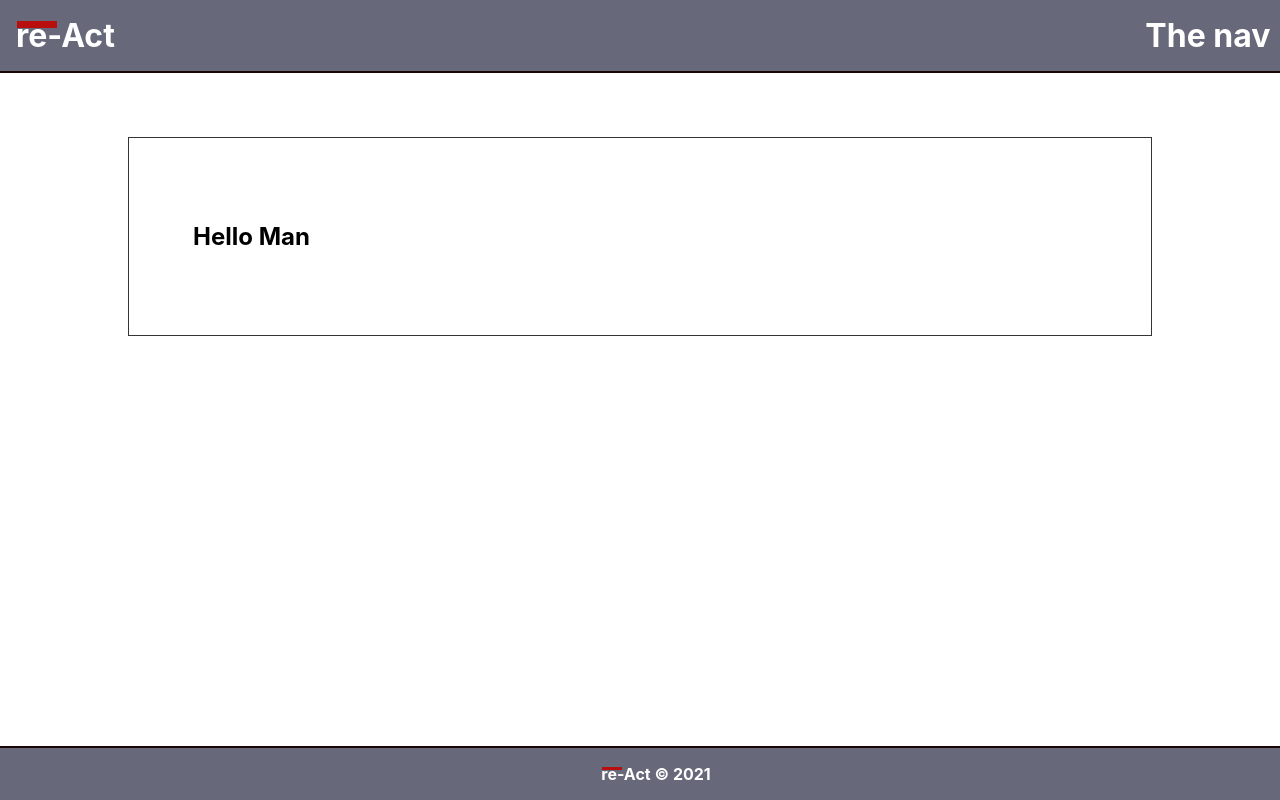
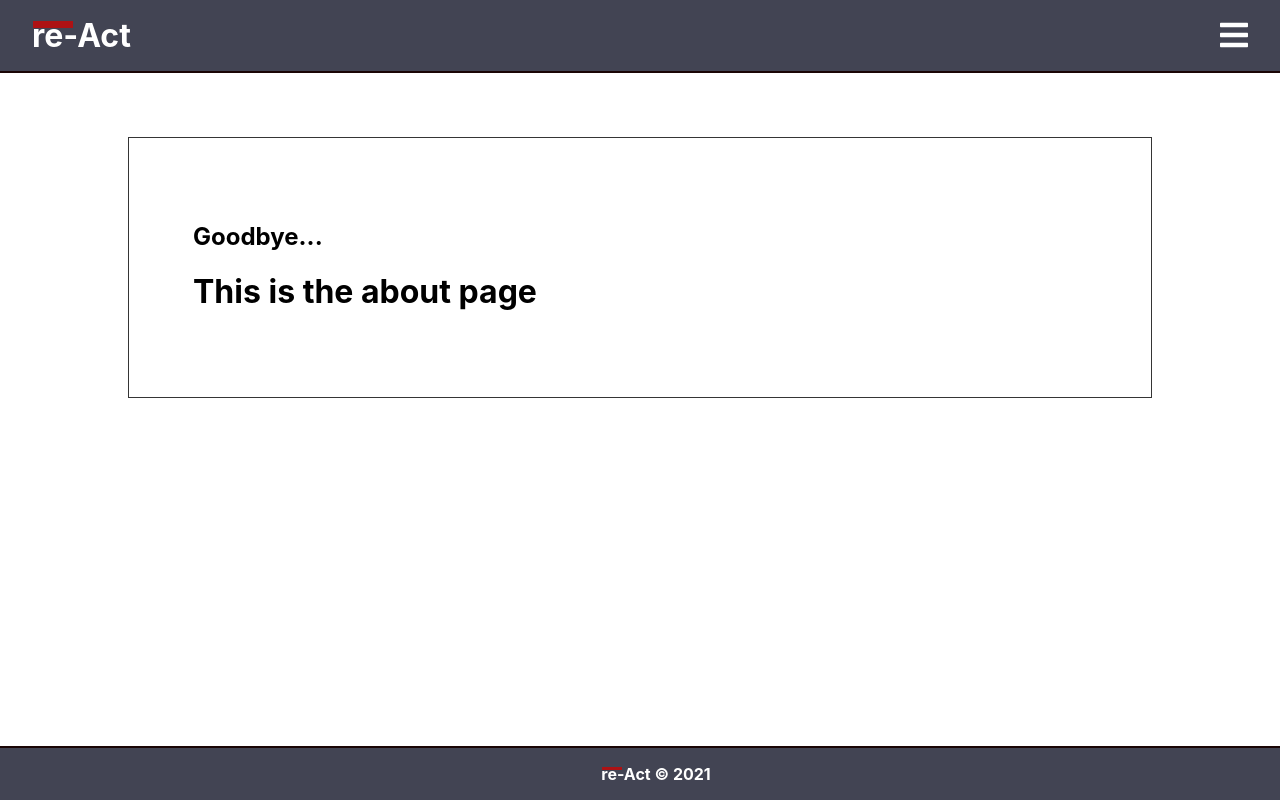
Before and after one commit to animatrons/re-act-, a React (Create React App) app in the folder re-act/: page /about in a window 1280 px wide. Shown: the top 800 px of the page. Built offline with nearby package versions, Linux system fonts and the light colour scheme.

Commit message:
Second time

```diff
--- a/re-act/package.json
+++ b/re-act/package.json
@@ -3,12 +3,18 @@
   "version": "0.1.0",
   "private": true,
   "dependencies": {
+    "@fortawesome/fontawesome-svg-core": "^1.2.35",
+    "@fortawesome/free-solid-svg-icons": "^5.15.3",
+    "@fortawesome/react-fontawesome": "^0.1.14",
+    "@fortawesome/react-native-fontawesome": "^0.2.6",
     "@testing-library/jest-dom": "^5.11.4",
     "@testing-library/react": "^11.1.0",
     "@testing-library/user-event": "^12.1.10",
     "react": "^17.0.2",
     "react-dom": "^17.0.2",
+    "react-router-dom": "^5.2.0",
     "react-scripts": "4.0.3",
+    "react-spring": "^9.1.2",
     "web-vitals": "^1.0.1"
   },
   "scripts": {
--- a/re-act/public/index.html
+++ b/re-act/public/index.html
@@ -20,6 +20,7 @@
         margin: 0;
         padding: 0;
         position: relative;
+        overflow: hidden;
       }
       #root{
         height: 100%;
--- a/re-act/src/App.css
+++ b/re-act/src/App.css
@@ -1,21 +1,35 @@
 .main-comp{
+  height: 100vh;
+  margin: 0;
+  width: 100vw;
+  box-sizing: border-box;
   position: relative;
+}
+.all{
+  /* height: 100vh;
+  margin: 0;
+  width: 100vw;
   box-sizing: border-box;
-  height: 100%;
+  position: relative; */
 }
-
 .flex {
   display:flex;
   justify-content: space-between;
 }
 
-.Cont {
-  /* max-width: 1000px;
-  margin: 2rem auto;
-  padding: 2rem; */
+.Cont-border {
   margin: 5vw 10vw;
   padding: 5vw;
   border: rgb(53, 53, 53) 1px solid ;
+  height: auto;
+  position:relative;
+}
+.Cont {
+  margin: 5vw 10vw;
+  padding: 5vw;
+  border: rgba(53, 53, 53, 0) 1px solid ;
+  height: auto;
+  position:relative;
 }
 
 .logo{
@@ -26,23 +40,89 @@
 .logo:before{
   content: "";
   position: absolute;
-  background-color: rgb(185, 14, 14);
+  background-color: rgba(185, 14, 14, 0.904);
   left: 0.04em;
   top: 0.17em;
   width: 1.25em;
   height: 0.22em;
 }
 .nav{
-  margin-right: 2vw;
+  margin-right: 1.5em;
+}
+.nav span{
+  cursor: pointer;
+}
+.nav-menu{
+  position: fixed;
+  color: rgb(31, 24, 24);
+  top: 2.33em;
+  right: 0;
+  background-color: rgb(255, 255, 255);
+  width: 500px;
+  height: 100%;
+  z-index: 50;
+
+}
+.nav-menu .nohead{
+  margin: 0;
+  padding: 0;
+  padding-left: 2em;
+}
+.nav-menu .head{
+  border-bottom: rgba(66, 68, 83, 0.534) 2px solid;
+  color: black;
+  padding-bottom: 1em;
+  padding-top: 1.5em;
+  margin-top: 0;
+  margin-bottom: 0;
+  box-shadow: 0px 1px 12px gray;
+  width: 100%;
+}
+
+.nav-menu li{
+  list-style: none;
+  padding: 1em 0.5em 1em 0.5em;
+  border-bottom: rgba(66, 68, 83, 0.534) 2px solid;
+  color: rgb(41, 41, 209);
+
+}
+.lnk{
+  text-decoration: none;
+}
+@media only screen and (max-width: 600px){
+  .nav-menu{
+    color: rgb(31, 24, 24);
+    position: fixed;
+    top: 2.33em;
+    right: 0;
+    background-color: rgb(255, 255, 255);
+    padding: 0;
+    width: 80%;
+    height: 100%;
+    z-index: 50;
+  }
+
+}
+.menu-mask{
+  position: fixed;
+  width: 100%;
+  height: 100%;
+  top: 2.4em;
+  right: 0;
+  z-index: 40;
+  background-color: rgba(0, 0, 0, 0.774);
 }
 .app-header{
   font-weight: bold;
   border-bottom: 2px solid rgb(26, 5, 5);
   padding: 1rem;
-  background-color: rgba(6, 9, 39, 0.609);
+  background-color: rgb(66, 68, 83);
   color: white;
   margin-top: 0;
   width: 100%;
+}
+.app-header .logo {
+  margin-left: 0.5em;
 }
 
 .foot{
@@ -50,12 +130,12 @@
   padding: 1rem;
   font-weight: bold;
   position: absolute;
-  background-color: rgba(6, 9, 39, 0.609);
+  background-color: rgb(66, 68, 83);
   color: white;
   margin: 0;
   bottom: 0;
   width: 100%;
   display: grid;
   place-content: center;
-
+  z-index: 100;
 }
--- a/re-act/src/App.js
+++ b/re-act/src/App.js
@@ -1,17 +1,41 @@
 import './App.css';
 import Header from './comp/Header'
-import Hello from './comp/Hello';
-import Counter from './comp/Counter';
 import FooterC from './comp/Footer';
 import Container from './comp/Container';
+import React from 'react';
+import {
+  BrowserRouter as Router,
+  Switch,
+  Route,
+  Link
+} from 'react-router-dom';
 
-//*jsx: output js variables, perform js logic in the code using {}
+
 function App() {
+  const [width, setWidth] = React.useState(window.innerWidth);
+  const [height, setHeight] = React.useState(window.innerHeight);
+  const updateWidthHeight = () => {
+    setWidth(window.innerWidth);
+    setHeight(window.innerHeight);
+  }
+  React.useEffect(() => {
+    window.addEventListener('resize', updateWidthHeight);
+    return () => window.removeEventListener('resize', updateWidthHeight);
+  })
   return (
     <div className="main-comp">
-      <Header/>
-        <Container></Container>
-      <FooterC/>
+      <Router>
+        <Header />
+        <Switch>
+          <Route exact path="/">
+            <Container page='home'></Container>
+          </Route>
+          <Route path="/about">
+            <Container page='about'></Container>
+          </Route>
+        </Switch>
+        <FooterC />
+      </Router>
     </div>
   );
 }
--- /dev/null
+++ b/re-act/src/Views/About.js
@@ -0,0 +1,14 @@
+import Hello from '../comp/Hello';
+
+function About() {
+    return (
+        <div >
+            <div className="Cont-border">
+                <Hello greeting="Goodbye" name="..."/>
+                <h1>This is the about page</h1>
+            </div>
+        </div>
+    )
+}
+
+export default About;
--- /dev/null
+++ b/re-act/src/Views/Home.js
@@ -0,0 +1,17 @@
+import Hello from '../comp/Hello';
+
+function Home() {
+    return (
+        <div >
+            <div className="Cont-border">
+                <Hello greeting="Welcome" name="!"/>
+                <h1>This is the home page</h1>
+            </div>
+            <div className="Cont">
+
+            </div>
+        </div>
+    )
+}
+
+export default Home;
--- a/re-act/src/comp/Container.js
+++ b/re-act/src/comp/Container.js
@@ -1,14 +1,16 @@
 
-import Navigation from './Navigation';
 import Hello from './Hello';
-
+import About from '../Views/About';
+import Home from '../Views/Home';
 
 function Container(props) {
+    if ( props.page == 'home')
     return (
-        <div className="Cont">
-            <Hello name="Man"/>
-        {/* <Counter></Counter> */}
-        </div>
+        <Home></Home>
+    )
+    if (props.page == 'about')
+    return (
+        <About></About>
     )
 }
 
--- a/re-act/src/comp/Footer.js
+++ b/re-act/src/comp/Footer.js
@@ -2,7 +2,7 @@
 function FooterC (){
     return (
         <footer className="foot">
-            <span><span class="logo">re-Act</span> &copy; 2021</span>
+            <span><span className="logo">re-Act</span> &copy; 2021</span>
         </footer>
     )
 
--- a/re-act/src/comp/Hello.js
+++ b/re-act/src/comp/Hello.js
@@ -5,7 +5,7 @@ import React from "react";
 
 function Hello(props) {
    return (
-       <h2>Hello {props.name}</h2>
+       <h2>{props.greeting}{props.name}</h2>
    )
 }
 
--- a/re-act/src/comp/Navigation.js
+++ b/re-act/src/comp/Navigation.js
@@ -1,10 +1,84 @@
+import React from 'react';
+import { FontAwesomeIcon } from '@fortawesome/react-fontawesome'
+import { faBars } from '@fortawesome/free-solid-svg-icons';
+import { useTransition, animated } from 'react-spring';
+import {
+    Link
+  } from 'react-router-dom';
+
+function Navigation(){
+    const [showMenu, setShowMenu] = React.useState(false);
+    //*conditional rendering
+    // let menu;
+    // let menuMask;
+    // if (showMenu) {menu =
+    //         <div className = "nav-menu">
+    //             This a menu
+    //         </div>;
+    //         menuMask =
+    //         <div className="menu-mask"
+    //         onClick={() => setShowMenu(false)}>
+
+    //         </div>;
+
+    //     }
+    const maskTransitions =  useTransition(showMenu, {
+        from: { opacity: 0 },
+        enter: { opacity: 1 },
+        leave: { opacity: 0 },
+      })
+      const menuTransitions =  useTransition(showMenu, {
+        from: { opacity: 0, transform: 'translateX(100%)' },
+        enter: { opacity: 1, transform: 'translateX(0%)' },
+        leave: { opacity: 0, transform: 'translateX(100%)' },
+      })
 
 
-function Navigation(){
     return (
         <nav className="nav">
-            The nav
+            <span>
+                <FontAwesomeIcon
+                    icon={faBars}
+                    onClick={()=>setShowMenu(!showMenu)}
+                ></FontAwesomeIcon>
+            </span>
+            {
+                maskTransitions(
+                    (styles, item) => item &&
+                    <animated.div style={styles}className="menu-mask" onClick={() => setShowMenu(false)}>
+
+                    </animated.div>
+                  )
+            }
+
+            {
+                menuTransitions(
+                    (styles, item) => item &&
+                    <animated.div style={styles} className="nav-menu">
+                        <ul className="head">
+                            Menu
+                        </ul>
+                        <ul className="nohead">
+
+                            <li>
+                                <Link to="/" className="lnk" onClick={()=>setShowMenu(false)}>
+                                    Home
+                                </Link>
+                            </li>
+                            <li>
+                                <Link to="/about" className="lnk" onClick={()=>setShowMenu(false)}>
+                                    About
+                                </Link>
+                            </li>
+
+                        </ul>
+
+                    </animated.div>
+                  )
+            }
         </nav>
+
+
     )
 }
 
--- a/re-act/src/index.js
+++ b/re-act/src/index.js
@@ -5,12 +5,22 @@ import App from './App';
 import reportWebVitals from './reportWebVitals';
 
 ReactDOM.render(
-  <React.StrictMode>
+  <React.StrictMode className="all">
     <App />
   </React.StrictMode>,
   document.getElementById('root')
 );
 
+var docWidth = document.documentElement.offsetWidth;
+
+[].forEach.call(
+  document.querySelectorAll('*'),
+  function(el) {
+    if (el.offsetWidth > docWidth) {
+      console.log(el);
+    }
+  }
+);
 // If you want to start measuring performance in your app, pass a function
 // to log results (for example: reportWebVitals(console.log))
 // or send to an analytics endpoint. Learn more: https://bit.ly/CRA-vitals
```
Also changed, not shown: 2 other files (tests, documents, lock files or other folders).
